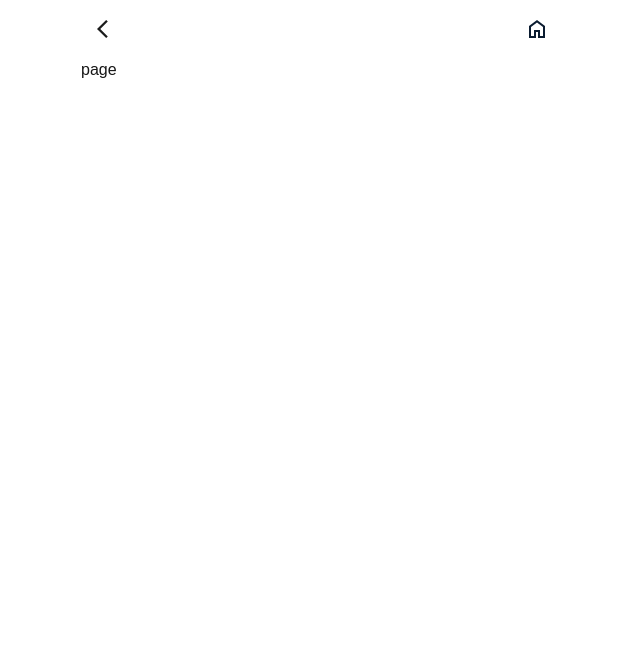
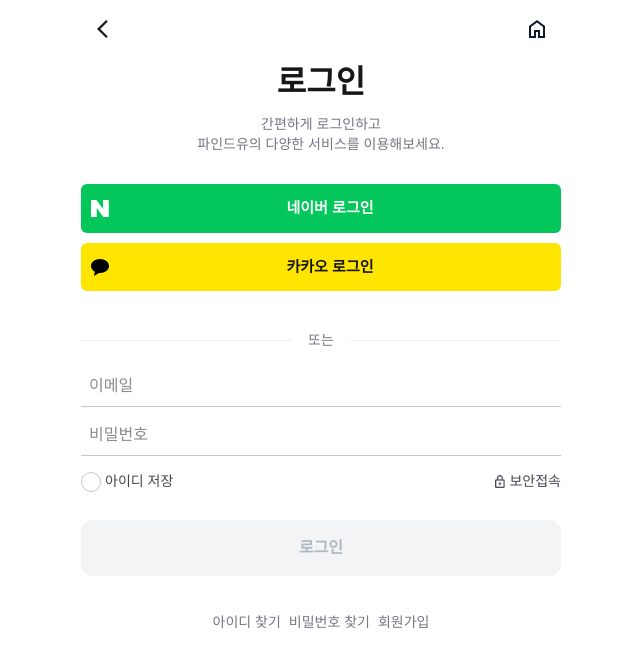
Before and after one commit to kwonhyeonwoo/findyou-web, a Next.js app: page /login in a window 1280 px wide. Shown: the top 668 px of the page, without its empty margins (319-959 px from the left). Built offline with nearby package versions, Linux system fonts and the light colour scheme.

Commit message:
feat:로그인 페이지 퍼블리싱 작업

```diff
--- a/src/app/(full-layout)/login/page.tsx
+++ b/src/app/(full-layout)/login/page.tsx
@@ -1,5 +1,5 @@
-import React from "react";
+import LoginTemplate from "@/components/template/login/LoginTemplate";
 
 export default function Page() {
-  return <div>page</div>;
+  return <LoginTemplate/>
 }
--- a/src/components/AuthDivider/AuthDivider.tsx
+++ b/src/components/AuthDivider/AuthDivider.tsx
@@ -1,7 +1,7 @@
 
 export default function AuthDivider() {
   return (
-    <div className="relative mt-6 flex items-center justify-center">
+    <div className="relative mt-6 flex items-center justify-center w-full">
         <div className="absolute h-[1px] w-full bg-[#EEEEEE]" />
         <p className="z-[1] bg-white px-4 text-[14px] text-[#777586]">또는</p>
       </div>
--- /dev/null
+++ b/src/components/Login/LoginInput/LoginInput.tsx
@@ -0,0 +1,26 @@
+
+interface Props{
+    name:string;
+    type:string;
+    placeholder:string;
+    minLength?:number;
+    maxLength?:number;
+}
+
+export default function LoginInput({
+    name,
+    type,
+    placeholder,
+    minLength,
+    maxLength
+}:Props) {
+  return (
+    <input
+        className="w-full px-2 py-2 box-border border-b border-b-[#C7C4D7]"
+        placeholder={placeholder}
+        type={type}
+        minLength={minLength}
+        maxLength={maxLength}
+    />
+  )
+}
--- /dev/null
+++ b/src/components/Login/SaveId/SaveId.tsx
@@ -0,0 +1,10 @@
+import React from 'react'
+
+export default function SaveId() {
+  return (
+    <button type='button' className="flex items-center gap-1">
+        <div className="w-[20px] h-[20px] rounded-full border border-[#C7C4D7]"></div>
+        <span className="text-[14px] text-[#464554]">아이디 저장</span>
+    </button>
+  )
+}
--- /dev/null
+++ b/src/components/template/login/LoginTemplate.tsx
@@ -0,0 +1,55 @@
+import AuthDivider from "@/components/AuthDivider/AuthDivider";
+import KaKaoSocial from "@/components/common/KaKaoSocial/KaKaoSocial";
+import NaverSocial from "@/components/common/NaverSocial/NaverSocial";
+import SubmitButton from "@/components/common/SubmitButton/SubmitButton";
+import LoginInput from "@/components/Login/LoginInput/LoginInput";
+import SaveId from "@/components/Login/SaveId/SaveId";
+import { LOGIN_INPUTS } from "@/constants/auth-constants";
+import Image from "next/image";
+import Link from "next/link";
+;export default function LoginTemplate() {
+  return (
+    <section className="flex flex-col items-center">
+        {/* title box */}
+       <div className="flex flex-col items-center gap-2">
+            <h2 className="text-[32px] font-bold">로그인</h2>
+            <p className="text-[#777586] text-[14px] whitespace-pre leading-5 text-center">{`간편하게 로그인하고
+파인드유의 다양한 서비스를 이용해보세요.`}</p>
+       </div>
+
+       {/* social */}
+        <div className="flex flex-col gap-[15px] items-center w-full  mt-[30px]">
+            <div className="flex flex-col gap-[10px] items-center w-full">
+                <NaverSocial/>
+                <KaKaoSocial/>
+            </div>
+            <AuthDivider/>
+        </div>
+
+        {/* inputs */}
+        <form action="" className="w-full flex flex-col ">
+            <div className="flex flex-col items-center w-full mt-[15px] gap-2">
+                {LOGIN_INPUTS.map((item)=>(
+                    <LoginInput key={item.name} {...item}/>
+                ))}
+            </div>
+            {/* 보안접속 */}
+            <div className="flex items-center w-full justify-between mt-[15px]">
+                <SaveId/>
+                <div className="flex items-center gap-1">
+                    <Image src="/login/security.png" alt="security" width={10}height={14}/>
+                    <span className="text-[#464554] text-[14px]">보안접속</span>
+                </div>
+            </div>
+            <div className="mt-7">
+                <SubmitButton text="로그인" isDisabled={true}/>
+            </div>
+        </form>
+        <div className="mt-9 flex items-center gap-2">
+            <Link className="text-[14px] text-[#777586]" href={''}>아이디 찾기</Link>
+            <Link className="text-[14px] text-[#777586]" href={''}>비밀번호 찾기</Link>
+            <Link className="text-[14px] text-[#777586]" href={''}>회원가입</Link>
+        </div>
+    </section>
+  )
+}
--- a/src/constants/auth-constants.ts
+++ b/src/constants/auth-constants.ts
@@ -13,6 +13,14 @@
   type: string;
   activeText?: string;
   onActive?: () => void;
+};
+
+interface LoginInput{
+  name:string;
+  type:string;
+  placeholder:string;
+  minLength?:number;
+  maxLength?:number
 }
 
 interface GetBasicInputsArgs {
@@ -116,4 +124,19 @@
     text: "의뢰인(도움요청)",
     type: "client",
   },
+];
+
+export const LOGIN_INPUTS:LoginInput[]=[
+  {
+      name:"email",
+      type:"email",
+      placeholder:"이메일"
+  },
+  {
+    name:"password",
+    type:"password",
+    placeholder:"비밀번호",
+    minLength:8,
+    maxLength:16,
+  }
 ]
```
Also changed, not shown: public/common/logo.png (added), public/login/security.png (added).
